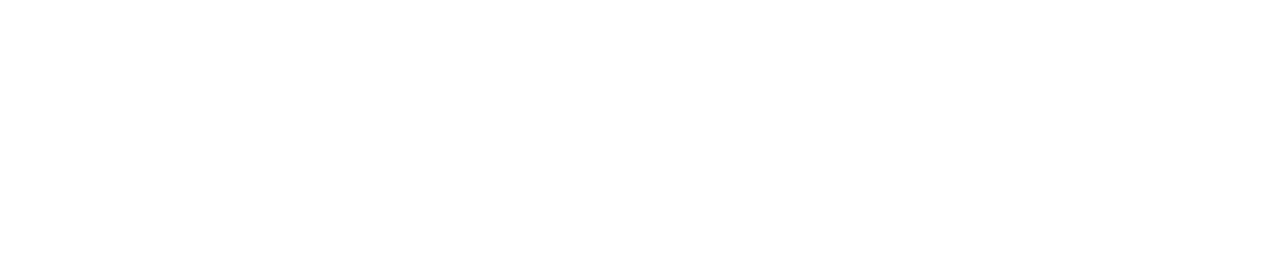
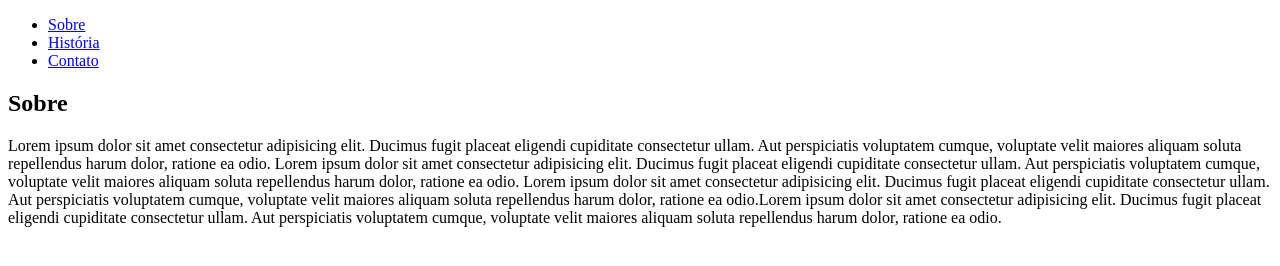
Before and after one commit to EduardoBrites/SiteOnePage, a plain HTML site: page index.html in a window 1280 px wide. Drawn offline with Linux system fonts and the light colour scheme.

Commit message:
Criando a navegação do Site

```diff
--- a/index.html
+++ b/index.html
@@ -8,5 +8,28 @@
 </head>
 <body>
 
+    <nav>
+
+        <ul>
+
+            <li><a href="#sobre">Sobre</a></li>
+            <li><a href="#historia">História</a></li>
+            <li><a href="#contato">Contato</a></li>
+
+        </ul>
+
+    </nav>
+
+    <section id="main">
+        <div id="sobre">
+            <h1>Sobre</h1>
+            <p>Lorem ipsum dolor sit amet consectetur adipisicing elit. Ducimus fugit placeat eligendi cupiditate consectetur ullam. Aut perspiciatis voluptatem cumque, voluptate velit maiores aliquam soluta repellendus harum dolor, ratione ea odio.
+                Lorem ipsum dolor sit amet consectetur adipisicing elit. Ducimus fugit placeat eligendi cupiditate consectetur ullam. Aut perspiciatis voluptatem cumque, voluptate velit maiores aliquam soluta repellendus harum dolor, ratione ea odio.
+                Lorem ipsum dolor sit amet consectetur adipisicing elit. Ducimus fugit placeat eligendi cupiditate consectetur ullam. Aut perspiciatis voluptatem cumque, voluptate velit maiores aliquam soluta repellendus harum dolor, ratione ea odio.Lorem ipsum dolor sit amet consectetur adipisicing elit. Ducimus fugit placeat eligendi cupiditate consectetur ullam. Aut perspiciatis voluptatem cumque, voluptate velit maiores aliquam soluta repellendus harum dolor, ratione ea odio.</p>
+
+        </div>
+
+    </section>
+
 </body>
 </html>
```
